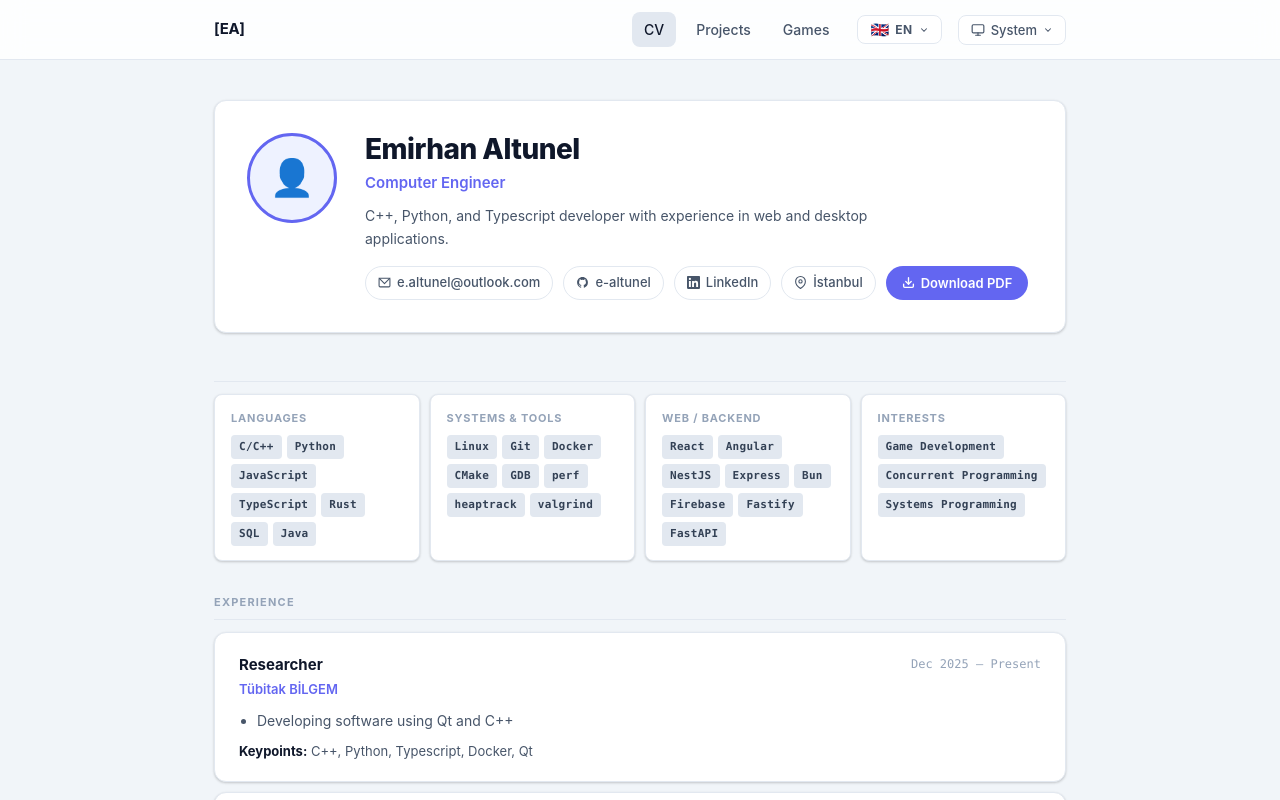
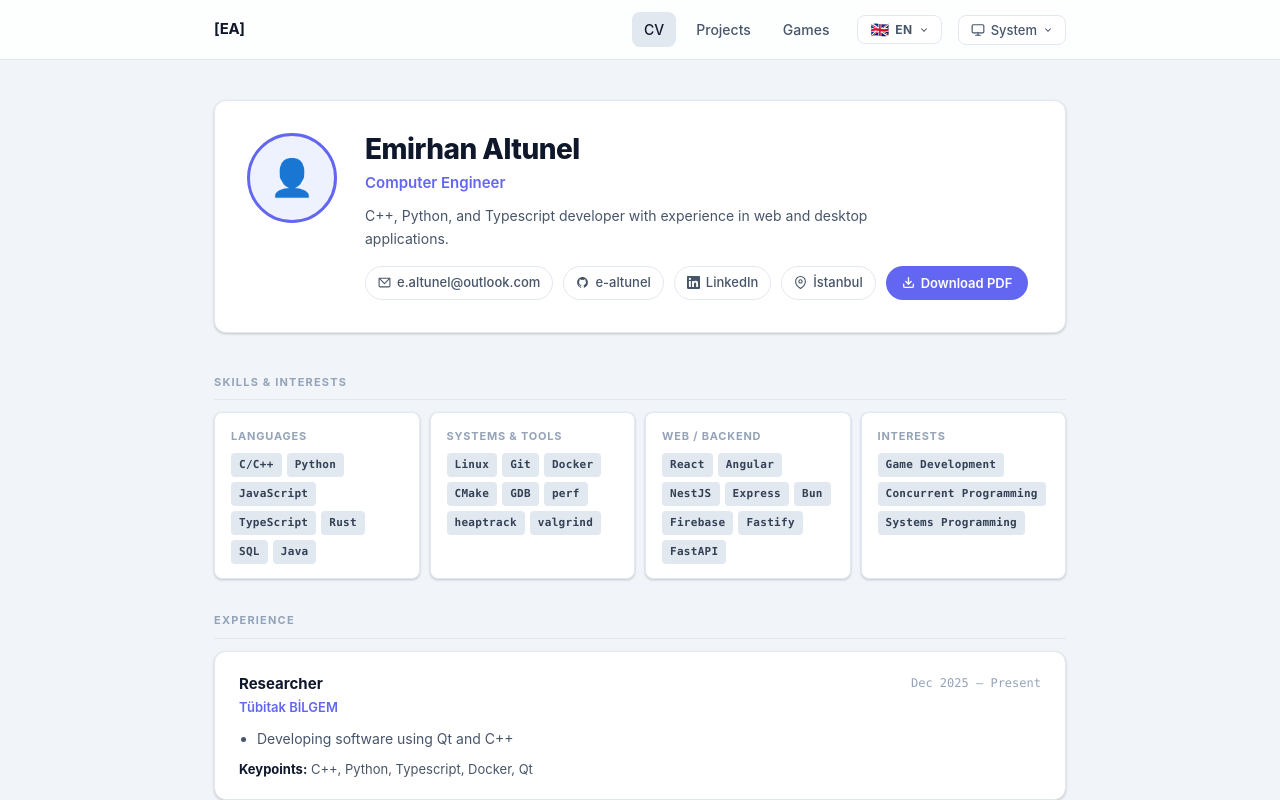
Before and after one commit to e-altunel/e-altunel.github.io, a React (Vite) app: page /#/ in a window 1280 px wide. Shown: the top 800 px of the page. Built offline with nearby package versions, Linux system fonts and the light colour scheme.

Commit message:
Fix compile error

```diff
--- a/src/pages/CV.tsx
+++ b/src/pages/CV.tsx
@@ -215,7 +215,7 @@ export default function CV() {
 
       {/* Skills */}
       <section className="section">
-        <h2 className="section-title">{t.cv.sections.skills}</h2>
+        <h2 className="section-title">{t.cv.sections.skills_interest}</h2>
         <div className="skills-grid">
           <SkillGroup
             label={t.cv.skillGroups.languages}
```
